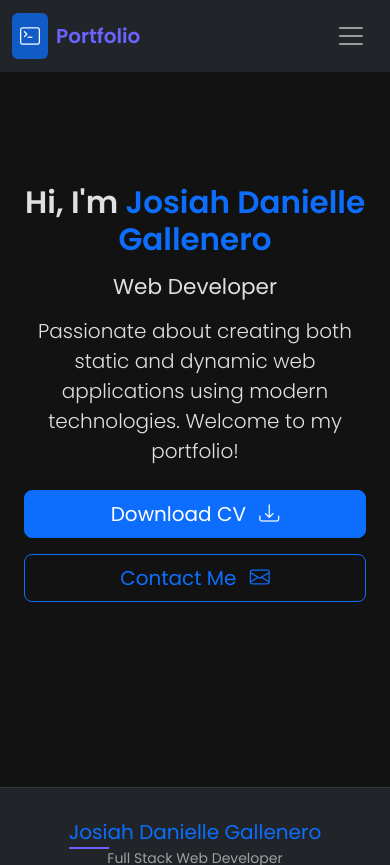
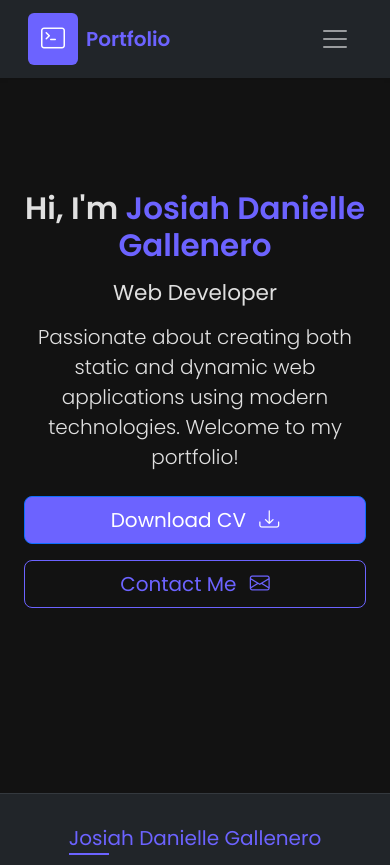
Before and after one commit to anyasauce/reactviteportfolio, a React (Vite) app: page / in a window 390 px wide. Shown: the top 865 px of the page. Built offline with nearby package versions, Linux system fonts and the light colour scheme; the HTML template or start-up script is replaced by a standard one.

Commit message:
update color palette

```diff
--- a/src/App.jsx
+++ b/src/App.jsx
@@ -8,35 +8,17 @@ import Skills from './components/Skills';
 
 function App() {
   const [activeSection, setActiveSection] = useState('home');
-  const [theme, setTheme] = useState('dark'); // Default dark theme
+  const [theme, setTheme] = useState('dark');
 
-  // Handle theme toggling
   const toggleTheme = () => {
     const newTheme = theme === 'dark' ? 'light' : 'dark';
     setTheme(newTheme);
     document.documentElement.setAttribute('data-bs-theme', newTheme);
   };
 
-  // Handle section navigation
   const navigateTo = (section) => {
     setActiveSection(section);
     window.scrollTo(0, 0);
-  };
-
-  // Render active section
-  const renderSection = () => {
-    switch (activeSection) {
-      case 'home':
-        return <Home />;
-      case 'about':
-        return <About />;
-      case 'projects':
-        return <Projects />;
-      case 'skills':
-        return <Skills />;
-      default:
-        return <Home />;
-    }
   };
 
   return (
@@ -48,7 +30,10 @@ function App() {
         toggleTheme={toggleTheme}
       />
       <main className="container py-4">
-        {renderSection()}
+        {activeSection === 'home' && <Home />}
+        {activeSection === 'about' && <About />}
+        {activeSection === 'projects' && <Projects />}
+        {activeSection === 'skills' && <Skills />}
       </main>
       <Footer />
     </div>
--- a/src/components/Footer.jsx
+++ b/src/components/Footer.jsx
@@ -34,7 +34,7 @@ function Footer() {
             <div className="container">
                 <div className="row g-4 align-items-center">
                     <div className="col-md-4 text-center text-md-start">
-                        <h5 className="mb-1 text-primary font-bold text-lg">Josiah Danielle Gallenero</h5>
+                        <h5 className="mb-3 text-primary font-bold text-lg">Josiah Danielle Gallenero</h5>
                         <p className="text-muted mb-0 small">Full Stack Web Developer</p>
                     </div>
 
--- a/src/components/Header.jsx
+++ b/src/components/Header.jsx
@@ -28,7 +28,7 @@ function Header({ activeSection, navigateTo, theme, toggleTheme }) {
                         navigateTo('home');
                     }}
                 >
-                    <span className="bg-primary bg-opacity-75 p-2 rounded me-2 d-flex align-items-center justify-content-center">
+                    <span className="icon bg-primary bg-opacity-75 p-2 rounded me-2 d-flex align-items-center justify-content-center">
                         <i className="bi bi-terminal text-white"></i>
                     </span>
                     <span className="fw-bold">Portfolio</span>
--- a/src/components/Skills.jsx
+++ b/src/components/Skills.jsx
@@ -85,7 +85,7 @@ function Skills() {
                             <div className="row g-3">
                                 {tools.map((tool, index) => (
                                     <div className="col-6 col-md-3" key={index}>
-                                        <div className="p-3 rounded bg-dark bg-opacity-50 text-center h-100 hover:bg-opacity-75 transition-colors">
+                                        <div className="skill-item rounded p-3 bg-dark bg-opacity-50 text-center h-100 hover:bg-opacity-75 transition-colors">
                                             <i
                                                 className={`${tool.icon} fs-1 mb-2 d-block`}
                                                 style={{ color: tool.color }}
--- a/src/index.css
+++ b/src/index.css
@@ -9,11 +9,29 @@
   --footer-border-light: rgba(0, 0, 0, 0.1);
 }
 
+
+
+html, body {
+    scroll-behavior: smooth;
+}
+
+::-webkit-scrollbar {
+    width: 4px;
+}
+
+::-webkit-scrollbar-thumb {
+    background: #4e54c8;
+    border-radius: 10px;
+}
+
+::-webkit-scrollbar-thumb:hover {
+    background: #6a6ff2;
+}
+
 [data-bs-theme="dark"] {
   --bs-body-bg: #121212;
   --bs-body-color: #e0e0e0;
 
-  /* Dark mode specific styles */
   .footer {
     background-color: var(--footer-bg-dark);
     border-top-color: var(--footer-border-dark);
@@ -38,7 +56,6 @@
   --bs-body-bg: #f8f9fa;
   --bs-body-color: #212529;
 
-  /* Light mode specific styles */
   .footer {
     background-color: var(--footer-bg-light);
     border-top-color: var(--footer-border-light);
@@ -52,6 +69,35 @@
     background-color: rgba(0, 0, 0, 0.05) !important;
     border: 1px solid rgba(0, 0, 0, 0.05);
   }
+}
+
+
+.text-primary {
+  color: var(--primary-color) !important;
+}
+
+.btn-primary {
+  background-color: var(--primary-color) !important;
+}
+
+.badge {
+  background-color: var(--primary-color) !important;
+}
+
+.btn-outline-primary {
+  border-color: var(--primary-color) !important;
+  color: var(--primary-color) !important;
+}
+
+.btn-outline-primary:hover {
+  background-color: var(--primary-color) !important;
+  color: white !important;
+}
+
+.icon {
+  background-color: var(--primary-color) !important;
+  width: 50px;
+  font-size: 1.5rem;
 }
 
 body {
@@ -156,7 +202,6 @@ body {
   transform: rotate(30deg);
 }
 
-/* Additional improvements */
 .footer h5 {
   position: relative;
   display: inline-block;
@@ -173,13 +218,30 @@ body {
 }
 
 @media (max-width: 768px) {
+
+  .navbar-nav {
+    margin-top: 15px;
+  }
+
+  .navbar-nav .nav-item {
+    margin-bottom: 0.75rem;
+  }
+
+  .navbar {
+    padding: 0.5rem 1rem;
+  }
+
+  .theme-toggler {
+    margin: auto;
+  }
+
+  .hero-section {
+    margin-top: -50px;
+  }
+
   .footer .row>div {
     text-align: center !important;
     margin-bottom: 1.5rem;
-  }
-
-  .hero-section{
-    margin-top: -50px;
   }
 
   .footer .row>div:last-child {
```
